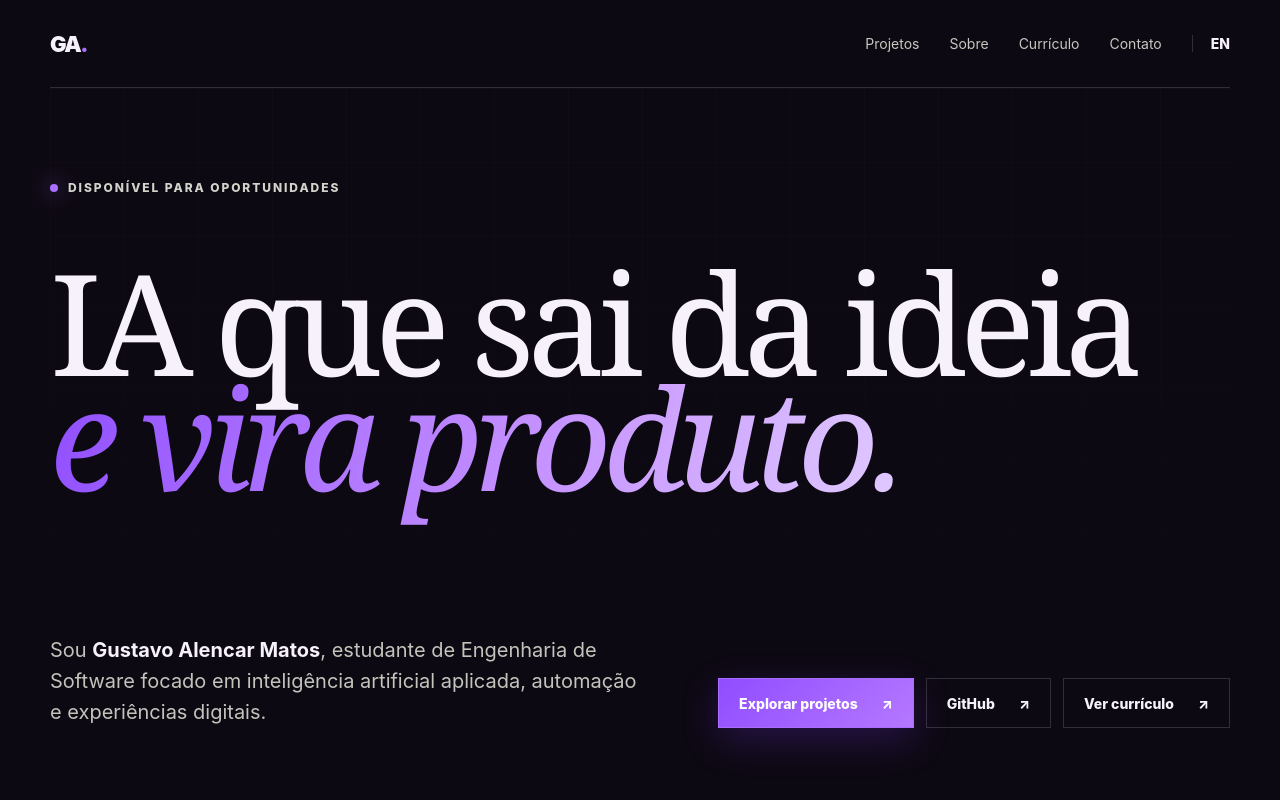
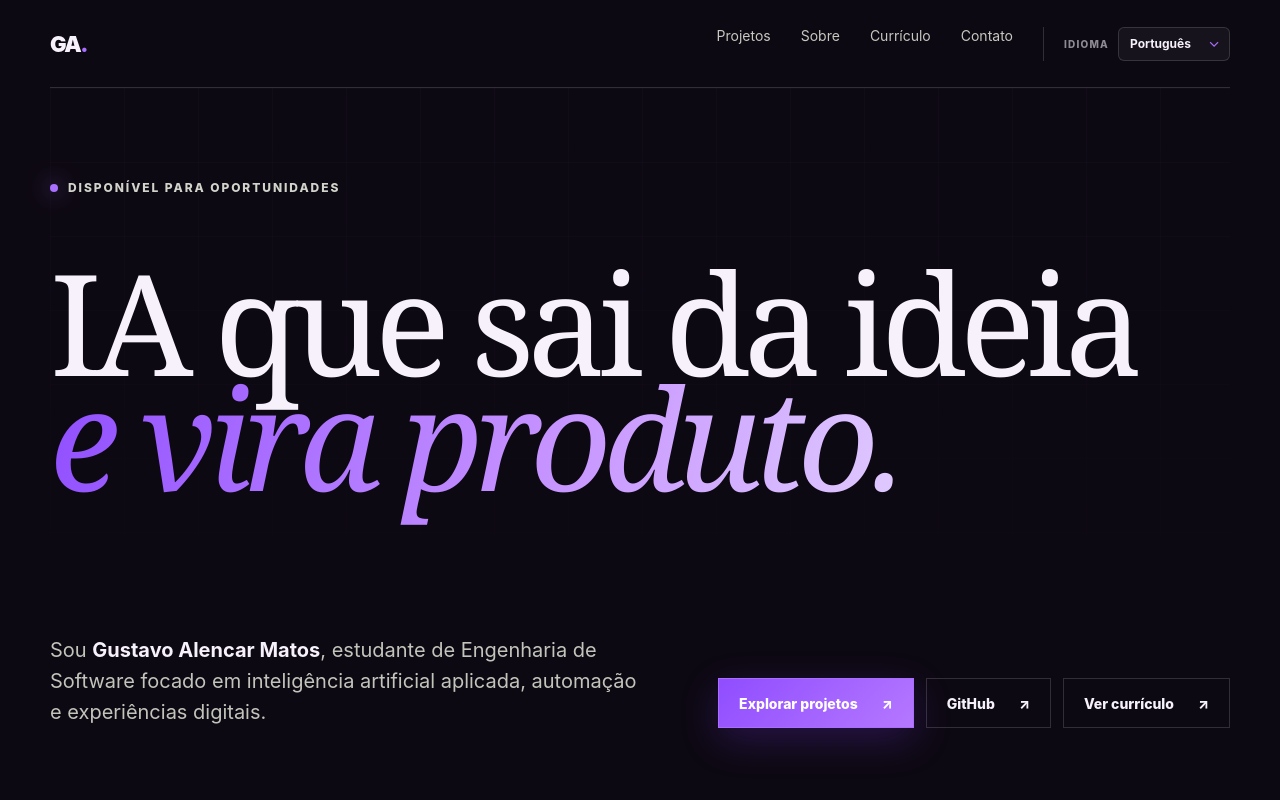
Before and after one commit to gugdev/portfolio, a Next.js app: page / in a window 1280 px wide. Shown: the top 800 px of the page. Built offline with nearby package versions, Linux system fonts and the light colour scheme.

Commit message:
Melhora seletor de idioma do portfolio

```diff
--- /dev/null
+++ b/app/components/language-selector.tsx
@@ -0,0 +1,29 @@
+"use client";
+
+import { useRouter } from "next/navigation";
+
+type LanguageSelectorProps = {
+  language: "pt-BR" | "en";
+};
+
+export function LanguageSelector({ language }: LanguageSelectorProps) {
+  const router = useRouter();
+  const isEnglish = language === "en";
+
+  return (
+    <label className="languageSelector">
+      <span className="languageSelectorLabel">{isEnglish ? "Language" : "Idioma"}</span>
+      <span className="languageSelectorControl">
+        <select
+          aria-label={isEnglish ? "Select language" : "Selecionar idioma"}
+          value={isEnglish ? "/en" : "/"}
+          onChange={(event) => router.push(event.target.value)}
+        >
+          <option value="/">Português</option>
+          <option value="/en">English</option>
+        </select>
+        <span className="languageSelectorArrow" aria-hidden="true">⌄</span>
+      </span>
+    </label>
+  );
+}
--- a/app/en/page.tsx
+++ b/app/en/page.tsx
@@ -1,6 +1,7 @@
 import type { Metadata } from "next";
 import Image from "next/image";
 import { InteractiveEffects } from "../components/interactive-effects";
+import { LanguageSelector } from "../components/language-selector";
 
 export const metadata: Metadata = {
   title: "Gustavo Alencar | AI and Software Engineering",
@@ -152,7 +153,7 @@ export default function EnglishHome() {
           <a href="#about">About</a>
           <a href="/resume-gustavo-alencar-matos.pdf" target="_blank" rel="noreferrer">Resume</a>
           <a href="#contact">Contact</a>
-          <a className="languageSwitch" href="/" lang="pt-BR" aria-label="Ver portfólio em português">PT</a>
+          <LanguageSelector language="en" />
         </div>
       </nav>
 
--- a/app/globals.css
+++ b/app/globals.css
@@ -56,8 +56,13 @@ main { position: relative; }
 .brandLetters span { color: var(--acid); }
 .navLinks { display: flex; gap: 30px; color: #c7c8bf; font-size: 14px; }
 .navLinks a:hover { color: var(--acid); }
-.navLinks .languageSwitch { color: var(--paper); font-weight: 800; }
-.navLinks .languageSwitch::before { content: ""; border-left: 1px solid var(--line); margin-right: 18px; }
+.languageSelector { display: inline-flex; align-items: center; gap: 9px; padding-left: 20px; border-left: 1px solid var(--line); color: var(--paper); cursor: pointer; }
+.languageSelectorLabel { color: #8e8b94; font-size: 10px; font-weight: 800; letter-spacing: .12em; text-transform: uppercase; }
+.languageSelectorControl { position: relative; display: inline-flex; align-items: center; }
+.languageSelector select { width: 112px; height: 34px; appearance: none; border: 1px solid rgba(255,255,255,.14); border-radius: 6px; background: rgba(255,255,255,.045); color: var(--paper); padding: 0 28px 0 11px; font: inherit; font-size: 12px; font-weight: 700; cursor: pointer; transition: border-color .2s ease, background .2s ease; }
+.languageSelector select:hover, .languageSelector select:focus-visible { border-color: rgba(181,108,255,.65); background: rgba(181,108,255,.1); outline: none; }
+.languageSelector option { background: #141018; color: var(--paper); }
+.languageSelectorArrow { position: absolute; right: 10px; top: 7px; color: var(--acid); font-size: 15px; line-height: 1; pointer-events: none; }
 .hero { min-height: 720px; padding: 92px 0 80px; display: flex; flex-direction: column; justify-content: space-between; position: relative; isolation: isolate; }
 .hero::after {
   content: "";
@@ -169,7 +174,9 @@ h2 { font-size: clamp(52px, 7vw, 96px); line-height: .92; }
   .navLinks { gap: 16px; }
   .navLinks a:nth-child(2) { display: none; }
   .navLinks a:nth-child(3) { display: none; }
-  .navLinks .languageSwitch::before { margin-right: 8px; }
+  .languageSelector { padding-left: 10px; }
+  .languageSelectorLabel { display: none; }
+  .languageSelector select { width: 96px; }
   .hero { min-height: 660px; padding: 70px 0 60px; overflow: hidden; }
   h1 { font-size: clamp(58px, 20vw, 92px); line-height: .86; }
   .heroBottom { display: block; }
--- a/app/page.tsx
+++ b/app/page.tsx
@@ -1,5 +1,6 @@
 import Image from "next/image";
 import { InteractiveEffects } from "./components/interactive-effects";
+import { LanguageSelector } from "./components/language-selector";
 
 const projects = [
   {
@@ -131,7 +132,7 @@ export default function Home() {
           <a href="#sobre">Sobre</a>
           <a href="/curriculo-gustavo-alencar-matos.pdf" target="_blank" rel="noreferrer">Currículo</a>
           <a href="#contato">Contato</a>
-          <a className="languageSwitch" href="/en" lang="en" aria-label="View portfolio in English">EN</a>
+          <LanguageSelector language="pt-BR" />
         </div>
       </nav>
 
```
